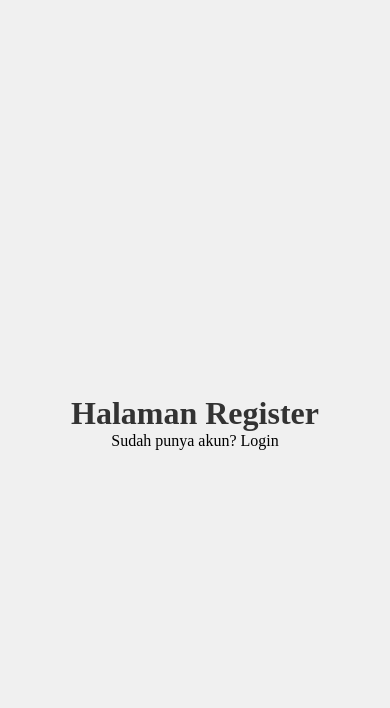
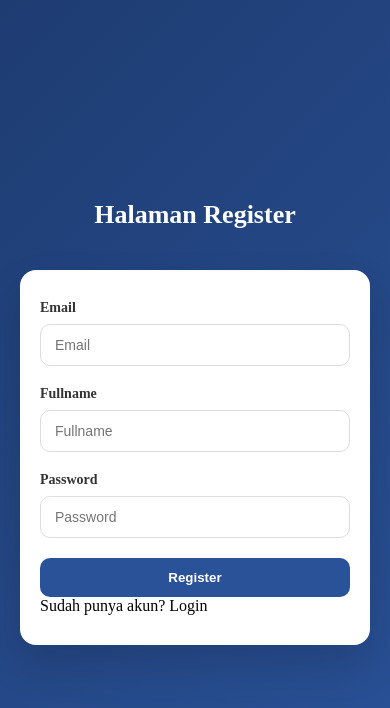
Before and after one commit to kibarmustofa/pemrograman_framework, a Next.js app: page /auth/register in a window 390 px wide. Shown: the top 708 px of the page. Built offline with nearby package versions, Linux system fonts and the light colour scheme.

Commit message:
jobsheet 15 AuthRegister(databaseIntegration) bagian 1

```diff
--- a/src/components/layouts/navbar/index.tsx
+++ b/src/components/layouts/navbar/index.tsx
@@ -1,20 +1,38 @@
-import syles from "./navbar.module.css";
-import { signIn, signOut, useSession } from "next-auth/react";
+import styles from './navbar.module.css';
+import { signIn, signOut, useSession } from "next-auth/react"
 
 const Navbar = () => {
-  const {data} = useSession()
+  const {data}:any = useSession()
   //const { data: session } = useSession()
   // console.log("session", session)
   return (
-    <div className={syles.navbar}>
-         <div className="big">
-          <h1>navbar</h1>
-          </div>
-          {data ? (
-            <button onClick={() => signOut()}>Sign Out</button>
-          ) : (
-            <button onClick={() => signIn()}>Sign In</button>
-          )}
+    <div className={styles.navbar}>
+      <div className={styles.navbar__brand}>
+        MyApp
+      </div>
+
+      <div className={styles.navbar__right}>
+        {data ? (
+          <>
+            <div className={styles.navbar__user}>
+              Welcome, {data.user?.fullname}
+            </div>
+            <button
+              className={`${styles.navbar__button} ${styles["navbar__button--danger"]}`}
+              onClick={() => signOut()}
+            >
+              Sign Out
+            </button>
+          </>
+        ) : (
+          <button
+            className={`${styles.navbar__button} ${styles["navbar__button--primary"]}`}
+            onClick={() => signIn()}
+          >
+            Sign In
+          </button>
+        )}
+      </div>
     </div>
   );
 };
--- a/src/views/auth/register/index.tsx
+++ b/src/views/auth/register/index.tsx
@@ -1,10 +1,68 @@
-import styles from "./register.module.css";
+import styles from "./register.module.scss";
 import Link from "next/link";
 
 const RegisterView = () => (
-    <div className={styles.container}>
-        <h1 className={styles.title}>Halaman Register</h1>
+  <div className={styles.register}> {/* Ganti container jadi register */}
+    <h1 className={styles.register__title}>Halaman Register</h1>
+
+    <div className={styles.register__form}> {/* Tambahkan pembungkus form */}
+      <div className={styles.register__form__item}>
+        <label
+          htmlFor="email"
+          className={styles.register__form__item_label}
+        >
+          Email
+        </label>
+        <input
+          type="email"
+          id="email"
+          name="email"
+          placeholder="Email"
+          className={styles.register__form__item_input}
+        />
+      </div>
+
+      <div className={styles.register__form__item}>
+        <label
+          htmlFor="Fullname"
+          className={styles.register__form__item_label}
+        >
+          Fullname
+        </label>
+        <input
+          type="text"
+          id="Fullname"
+          name="Fullname"
+          placeholder="Fullname"
+          className={styles.register__form__item_input}
+        />
+      </div>
+
+      <div className={styles.register__form__item}>
+        <label
+          htmlFor="Password"
+          className={styles.register__form__item_label}
+        >
+          Password
+        </label>
+        <input
+          type="password"
+          id="Password"
+          name="Password"
+          placeholder="Password"
+          className={styles.register__form__item_input}
+        />
+      </div>
+
+      <button type="submit">
+        Register
+      </button>
+
+      <p className={styles.register__form__item__text}>
         <Link href="/auth/login">Sudah punya akun? Login</Link>
+      </p>
     </div>
+  </div>
 );
+
 export default RegisterView;
--- /dev/null
+++ b/src/views/auth/register/register.module.scss
@@ -0,0 +1,95 @@
+.register {
+  min-height: 100vh;
+  display: flex;
+  flex-direction: column; /* - penting */
+  align-items: center;
+  justify-content: center;
+  background: linear-gradient(135deg, #1e3c72, #2a5298);
+  padding: 20px;
+
+  &__title {
+    width: 100%;
+    text-align: center;
+    font-size: 36px;
+    font-weight: 700;
+    color: #ffffff;
+    margin-bottom: 40px;
+  }
+
+  &__form {
+    background: #ffffff;
+    width: 100%;
+    max-width: 420px;
+    padding: 40px;
+    border-radius: 16px;
+    box-shadow: 0 20px 40px rgba(0, 0, 0, 0.15);
+
+    &__item {
+      display: flex;
+      flex-direction: column;
+      margin-bottom: 20px;
+
+      &_label {
+        font-size: 14px;
+        font-weight: 600;
+        margin-bottom: 8px;
+        color: #333;
+      }
+
+      &_input {
+        padding: 12px 14px;
+        border-radius: 10px;
+        border: 1px solid #ddd;
+        font-size: 14px;
+        transition: all 0.3s ease;
+
+        &:focus {
+          outline: none;
+          border-color: #2a5298;
+          box-shadow: 0 0 0 3px rgba(42, 82, 152, 0.2);
+        }
+      }
+    }
+    button {
+        width: 100%;
+        padding: 12px;
+        border-radius: 10px;
+        border: none;
+        background: #2a5298;
+        color: #ffffff;
+        font-weight: 600;
+        cursor: pointer;
+        transition: 0.3s ease;
+
+        &:hover {
+            background: #1e3c72;
+            transform: translateY(-2px);
+        }
+        }
+    }
+    }
+
+    /* Animation */
+    @keyframes fadeIn {
+    from {
+        opacity: 0;
+        transform: translateY(15px);
+    }
+    to {
+        opacity: 1;
+        transform: translateY(0);
+    }
+    }
+
+    /* Responsive */
+    @media (max-width: 768px) {
+    .register {
+        &__form {
+        padding: 30px 20px;
+        }
+
+        &__title {
+        font-size: 26px;
+        }
+    }
+}
```
Also changed, not shown: src/middleware/withAuth.ts (added, +25 -0 lines), src/pages/profile/index.tsx (added, +13 -0 lines).
